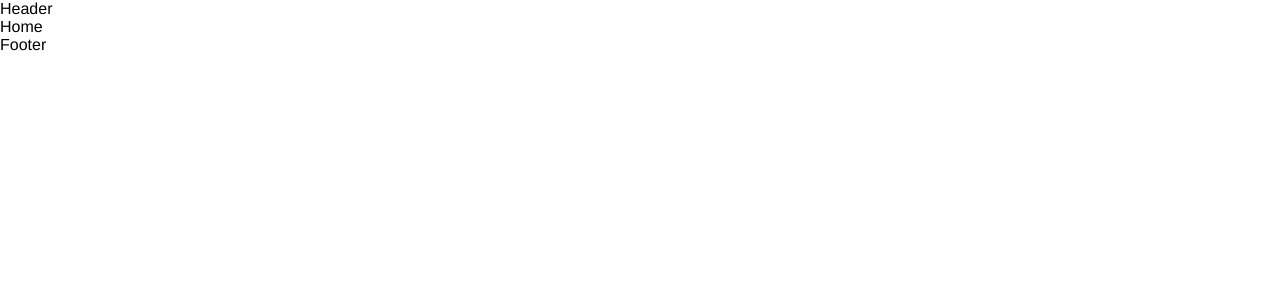
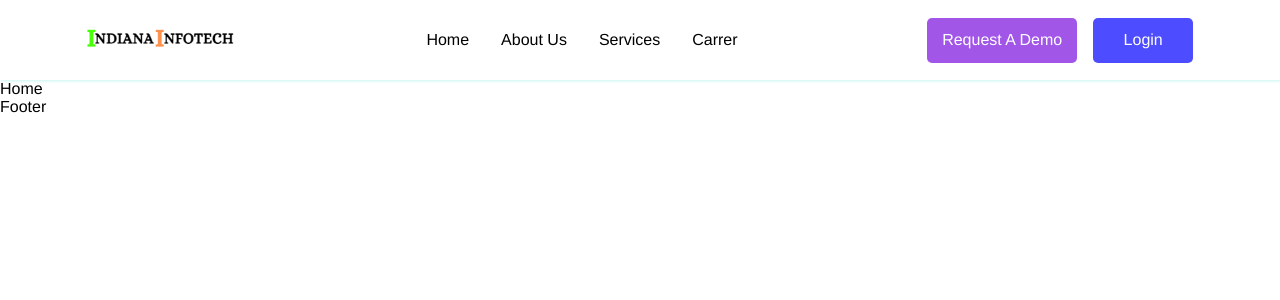
Before and after one commit to laxmankrishnamurti/Indiana-Infotech, a React (Vite) app: page / in a window 1280 px wide. Shown: the top 300 px of the page. Built offline with nearby package versions, Linux system fonts and the light colour scheme.

Commit message:
Header completed

```diff
--- /dev/null
+++ b/src/components/header/Header.css
@@ -0,0 +1,89 @@
+.header-section-wrap,
+.header-container-wrap,
+.header-content-wrap {
+    width: 100%;
+    height: 80px;
+}
+
+.header-section-wrap {
+    box-shadow: 1px 1px 3px rgb(200, 243, 241);
+}
+
+.header-content-wrap {
+    display: flex;
+    justify-content: space-around;
+    align-items: center;
+}
+
+/* logo  */
+
+.logo-container-wrap {
+    width: 150px;
+    display: flex;
+    justify-content: center;
+    align-items: center;
+}
+
+.logo-container-wrap img {
+    width: 100%;
+}
+
+/* nagivation options */
+
+nav > ul > li {
+    display: inline;
+    margin: 0rem 1rem;
+}
+
+nav > ul > li > a {
+    text-decoration: none;
+    color: #000;
+    transition: all 100ms ease-in-out;
+}
+
+a:hover {
+    color: orangered;
+}
+
+/* header buttons  */
+
+.header-btn-cont {
+    display: flex;
+    gap: 1rem;
+}
+
+
+.btn-container {
+    display: flex;
+    justify-content: center;
+    align-items: center;
+    border-radius: 5px;
+    cursor: pointer;
+}
+
+.request-btn-container{
+    background-color: rgba(137, 43, 226, 0.795);
+    width: 150px;
+    height: 45px;
+    transition: all 100ms ease-in-out;
+}
+
+.request-btn-container:hover {
+    background-color: blueviolet;
+}
+
+.login-btn-container {
+    background-color: rgba(0, 0, 255, 0.699);
+    width: 100px;
+    height: 45px;
+    transition: all 100ms ease-in-out;
+}
+
+.login-btn-container:hover {
+    background-color: blue;
+}
+
+#head-btn {
+    text-decoration: none;
+    color: #fff;
+}
--- a/src/components/header/Header.tsx
+++ b/src/components/header/Header.tsx
@@ -1,8 +1,49 @@
-import React from 'react'
+import logo from "../../assets/logo/CompanyLogo.png";
+import "./Header.css";
+import { Link } from "react-router-dom";
 
 function Header() {
   return (
-    <div>Header</div>
+    <section className="header-section-wrap">
+      <header className="header-container-wrap">
+        <div className="header-content-wrap">
+
+          {/* company logo */}
+
+          <div className="logo-container-wrap">
+            <Link to={'/'}>
+              <img src={logo} alt="company-logo" />
+            </Link>
+          </div>
+
+          {/* navigation options  */}
+
+          <div className="navigation-container-wrap">
+            <nav>
+              <ul>
+                <li><Link to={'/'}>Home</Link></li>
+                <li><Link to={'/about'}>About Us</Link></li>
+                <li><Link to={'/services'}>Services</Link></li>
+                <li><Link to={'/carrer'}>Carrer</Link></li>
+              </ul>
+            </nav>
+          </div>
+
+          {/* header buttons  */}
+
+          <div className="header-btn-wrap">
+            <div className="header-btn-cont">
+              <div className="btn-container request-btn-container">
+                <Link to={'/request-a-demo'} id="head-btn">Request A Demo</Link>
+              </div>
+              <div className="btn-container login-btn-container">
+                <Link to={'/login'} id="head-btn">Login</Link>
+              </div>
+            </div>
+          </div>
+        </div>
+      </header>
+    </section>
   )
 }
 
```
